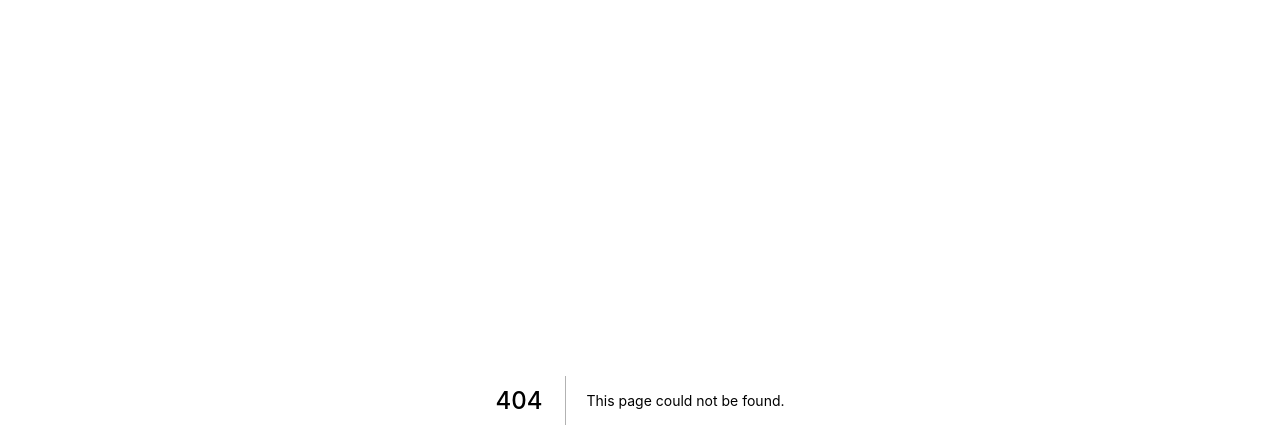
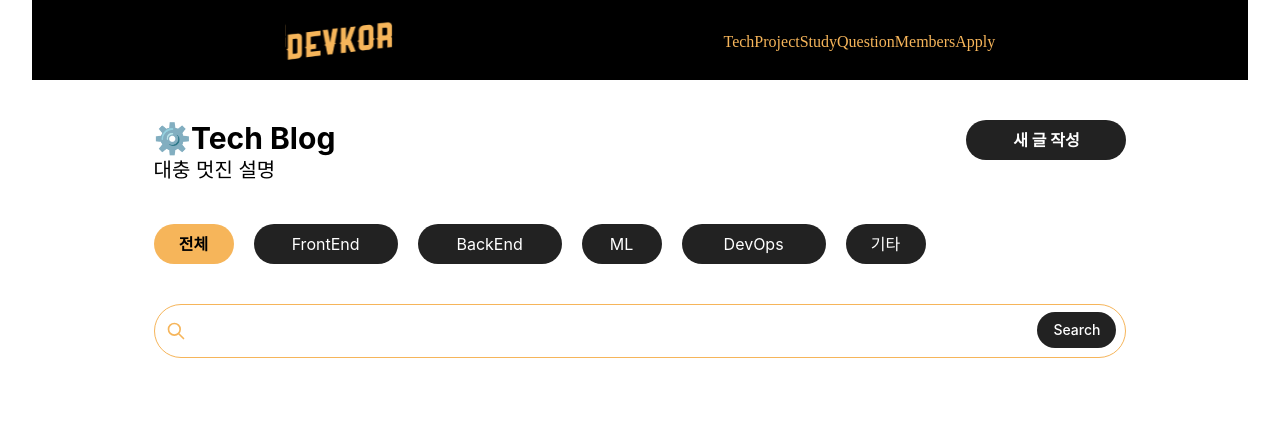
Before and after one commit to DevKor-Team/DEVKOR-front, a Next.js app: page /blog in a window 1280 px wide. Before the commit this address had no page. Shown: the top 448 px of the page. Built offline with nearby package versions, Linux system fonts and the light colour scheme.

Commit message:
feat: Blog MainPage

```diff
--- /dev/null
+++ b/pages/blog.tsx
@@ -0,0 +1,128 @@
+import type { NextPage } from "next";
+import Head from "next/head";
+import { useState } from "react";
+import Header from "../components/Header";
+import styles from "../styles/Home.module.css";
+
+const Blog: NextPage = () => {
+  const [sectionIdx, setSectionIdx] = useState(0);
+
+  return (
+    <div className={styles.container}>
+      <Head>
+        <title>Blog Page</title>
+        <meta name="description" content="Generated by create next app" />
+        <link rel="icon" href="/favicon.ico" />
+      </Head>
+      <Header />
+      <body>
+        <div className="w-4/5 ml-auto mr-auto mt-10">
+          <div className="inline-block">
+            <h1 className="text-3xl font-bold">⚙️Tech Blog</h1>
+            <p className="text-xl">대충 멋진 설명</p>
+          </div>
+          <button className="bg-button hover:bg-white text-white hover:text-black font-bold w-40 py-2 px-4 rounded-full float-right flex justify-center">
+            새 글 작성
+          </button>
+        </div>
+        <div className="subjects mt-10 w-4/5 ml-auto mr-auto flex flex-row">
+          <button
+            className={`${
+              sectionIdx == 0
+                ? "bg-devkor text-black font-bold"
+                : "bg-button text-white"
+            } w-20 py-2 px-4 rounded-full flex justify-center`}
+            onClick={() => setSectionIdx(0)}
+          >
+            전체
+          </button>
+          <button
+            className={`${
+              sectionIdx == 1
+                ? "bg-devkor text-black font-bold"
+                : "bg-button text-white"
+            } w-36 ml-5 py-2 px-4 rounded-full flex justify-center`}
+            onClick={() => setSectionIdx(1)}
+          >
+            FrontEnd
+          </button>
+          <button
+            className={`${
+              sectionIdx == 2
+                ? "bg-devkor text-black font-bold"
+                : "bg-button text-white"
+            } w-36 ml-5 py-2 px-4 rounded-full flex justify-center`}
+            onClick={() => setSectionIdx(2)}
+          >
+            BackEnd
+          </button>
+          <button
+            className={`${
+              sectionIdx == 3
+                ? "bg-devkor text-black font-bold"
+                : "bg-button text-white"
+            } w-20 ml-5 py-2 px-4 rounded-full flex justify-center`}
+            onClick={() => setSectionIdx(3)}
+          >
+            ML
+          </button>
+          <button
+            className={`${
+              sectionIdx == 4
+                ? "bg-devkor text-black font-bold"
+                : "bg-button text-white"
+            } w-36 ml-5 py-2 px-4 rounded-full flex justify-center`}
+            onClick={() => setSectionIdx(4)}
+          >
+            DevOps
+          </button>
+          <button
+            className={`${
+              sectionIdx == 5
+                ? "bg-devkor text-black font-bold"
+                : "bg-button text-white"
+            } w-20 ml-5 py-2 px-4 rounded-full flex justify-center`}
+            onClick={() => setSectionIdx(5)}
+          >
+            기타
+          </button>
+        </div>
+        <form className="searchbar mt-10 w-4/5 ml-auto mr-auto">
+          <div className="relative">
+            <div className="searchicon flex absolute inset-y-0 left-0 items-center pl-3 pointer-events-none">
+              <svg
+                aria-hidden="true"
+                className="w-5 h-5 text-devkor"
+                fill="none"
+                stroke="currentColor"
+                viewBox="0 0 24 24"
+                xmlns="http://www.w3.org/2000/svg"
+              >
+                <path
+                  stroke-linecap="round"
+                  stroke-linejoin="round"
+                  stroke-width="2"
+                  d="M21 21l-6-6m2-5a7 7 0 11-14 0 7 7 0 0114 0z"
+                ></path>
+              </svg>
+            </div>
+            <input
+              type="search"
+              className="block p-4 pl-10 w-full text-sm text-white bg-transparent rounded-full border border-devkor outline-none"
+              placeholder=""
+            />
+            <button
+              type="submit"
+              className="absolute right-2.5 bottom-2.5 bg-button text-white hover:bg-devkor hover:text-black font-medium rounded-full text-sm px-4 py-2"
+            >
+              {/* 이거 버튼 클릭시 흰검으로 할지 주검으로 할지 고민중*/}
+              Search
+            </button>
+          </div>
+        </form>
+      </body>
+    </div>
+  );
+};
+
+export default Blog;
```
